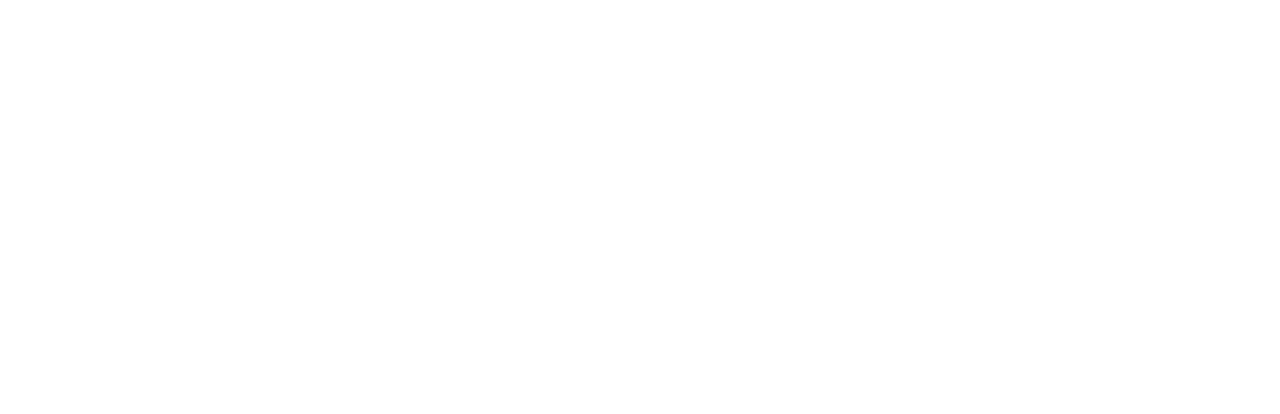
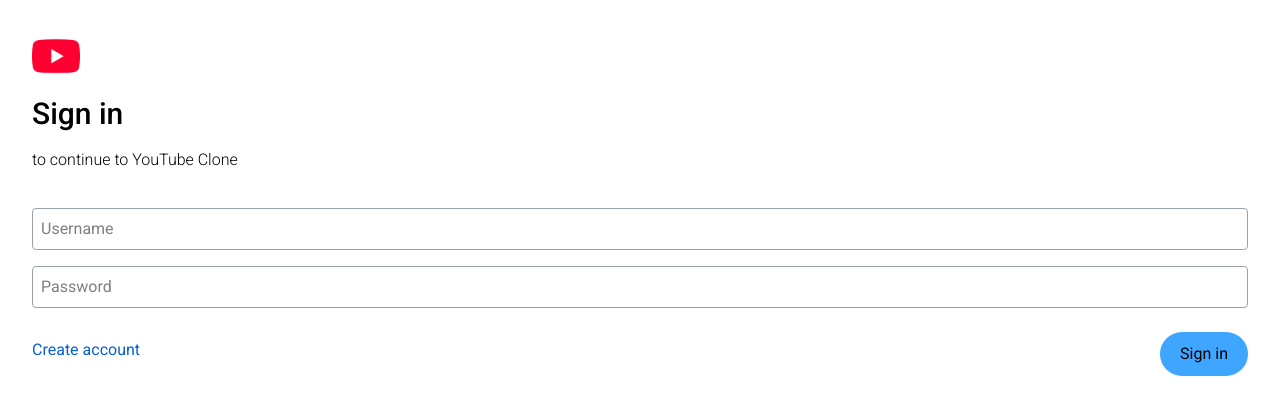
Before and after one commit to GuduruVinay/YouTube-Clone, a React (Vite) app in the folder client/: page /signin in a window 1280 px wide. Before the commit this address had no page. Shown: the top 414 px of the page. Built offline with nearby package versions, Linux system fonts and the light colour scheme.

Commit message:
feat(client): Added Sign in page

```diff
--- a/client/src/App.jsx
+++ b/client/src/App.jsx
@@ -1,19 +1,15 @@
 import { BrowserRouter, Routes, Route } from "react-router-dom";
-import { useEffect } from "react";
 import Home from "./pages/Home";
-
+import SignIn from "./pages/SignIn";
 
 function App() {
-    useEffect(() => {
-      document.documentElement.classList.add("dark");
-    }, []);
-
     return (
       <BrowserRouter>
         <div className="dark:bg-[#0f0f0f] dark:text-white'">
           <Routes>
             <Route path="/">
               <Route index element={ <Home /> } />
+              <Route path="/signin" element={ <SignIn /> } />
             </Route>
           </Routes>
         </div>
--- /dev/null
+++ b/client/src/pages/SignIn.jsx
@@ -0,0 +1,134 @@
+import axios from "axios";
+import { Link } from "react-router-dom";
+import { useState } from "react";
+import { useNavigate } from "react-router-dom";
+
+function SignIn() {
+    const [username, setUsername] = useState("");
+    const [email, setEmail] = useState("");
+    const [password, setPassword] = useState("");
+    const [createAccount, setCreateAccount] = useState(false);
+    const [header, setHeader] = useState("Sign in");
+
+    const navigate = useNavigate();
+
+    // Handle Login (Existing User)
+    async function handleLogin(e) {
+        e.preventDefault();
+        try {
+            const res = await axios.post("http://localhost:5000/api/auth/login", {
+                username: username,
+                password
+            });
+
+            // Save user & token to LocalStorage
+            localStorage.setItem("token", res.data.token);
+            localStorage.setItem("user", JSON.stringify(res.data.details));
+
+            // Redirect to Home
+            navigate('/');
+            // Quick refresh to update Navbar state
+            window.location.reload();
+        } catch(err) {
+            console.error(err);
+            alert("Login Failed! Check credentials.");
+        }
+    };
+
+    async function handleRegister(e) {
+        e.preventDefault();
+        try {
+            await axios.post("http://localhost:5000/api/auth/register", {
+                username: username,
+                email,
+                password
+            });
+            alert("Account created! Please Sign In now.");
+        } catch(err) {
+            console.error(err);
+            alert("Registration failed!");
+        }
+    }
+
+    // Handle Create Account and Change Header
+    function handleCreateAccount() {
+        if(createAccount){
+            setCreateAccount(false);
+            setHeader("Create a YouTube Clone Account");
+        } else {
+            setCreateAccount(true);
+            setHeader("Sign in");
+        }
+    }
+
+    return (
+        <div className="flex flex-col p-8 gap-4">
+            <div className="flex flex-col gap-4">
+                <Link to='/' className='w-full'>
+                    <img src="/youtube_favicon.png" alt="YouTube Logo" width={48} />
+                </Link>
+                <h1 className="text-3xl font-medium">{header}</h1>
+                <h2 className="font-light mb-5">to continue to YouTube Clone</h2>
+            </div>
+            {createAccount ? (
+                <div>
+                    <input
+                        className="border border-gray-400 rounded bg-transparent p-2 mb-4 w-full focus:outline-none"
+                        placeholder="Username"
+                        onChange={e => setUsername(e.target.value)}
+                    />
+                    <input
+                        className="border border-gray-400 rounded bg-transparent p-2 mb-4 w-full focus:outline-none"
+                        type="email"
+                        placeholder="Email"
+                        onChange={e => setEmail(e.target.value)}
+                    />
+                    <input
+                        className="border border-gray-400 rounded bg-transparent p-2 mb-4 w-full focus:outline-none"
+                        type="password"
+                        placeholder="Password"
+                        onChange={e => setPassword(e.target.value)}
+                    />
+                    <div className="flex justify-between items-center">
+                        <button onClick={handleCreateAccount} className="cursor-pointer text-[#065fd4]">
+                            Already have an account
+                        </button>
+                        <button
+                            className="px-5 py-2.5 bg-[#3ea6ff] rounded-4xl cursor-pointer mt-2 hover:bg-[#3185cc]"
+                            onClick={handleLogin}
+                        >
+                            Sign up
+                        </button>
+                    </div>
+                </div>
+            ) : (
+                <div>
+                    <input
+                        className="border border-gray-400 rounded bg-transparent p-2 mb-4 w-full focus:outline-none"
+                        placeholder="Username"
+                        onChange={e => setUsername(e.target.value)}
+                    />
+                    <input
+                        className="border border-gray-400 rounded bg-transparent p-2 mb-4 w-full focus:outline-none"
+                        type="password"
+                        placeholder="Password"
+                        onChange={e => setPassword(e.target.value)}
+                    />
+                    <div className="flex justify-between items-center">
+                        <button onClick={handleCreateAccount} className="cursor-pointer text-[#065fd4]">
+                            Create account
+                        </button>
+                        <button
+                            className="px-5 py-2.5 bg-[#3ea6ff] rounded-4xl cursor-pointer mt-2 hover:bg-[#3185cc]"
+                            onClick={handleLogin}
+                        >
+                            Sign in
+                        </button>
+                    </div>
+                </div>
+            )}
+        </div>
+    )
+}
+
+export default SignIn;
```
